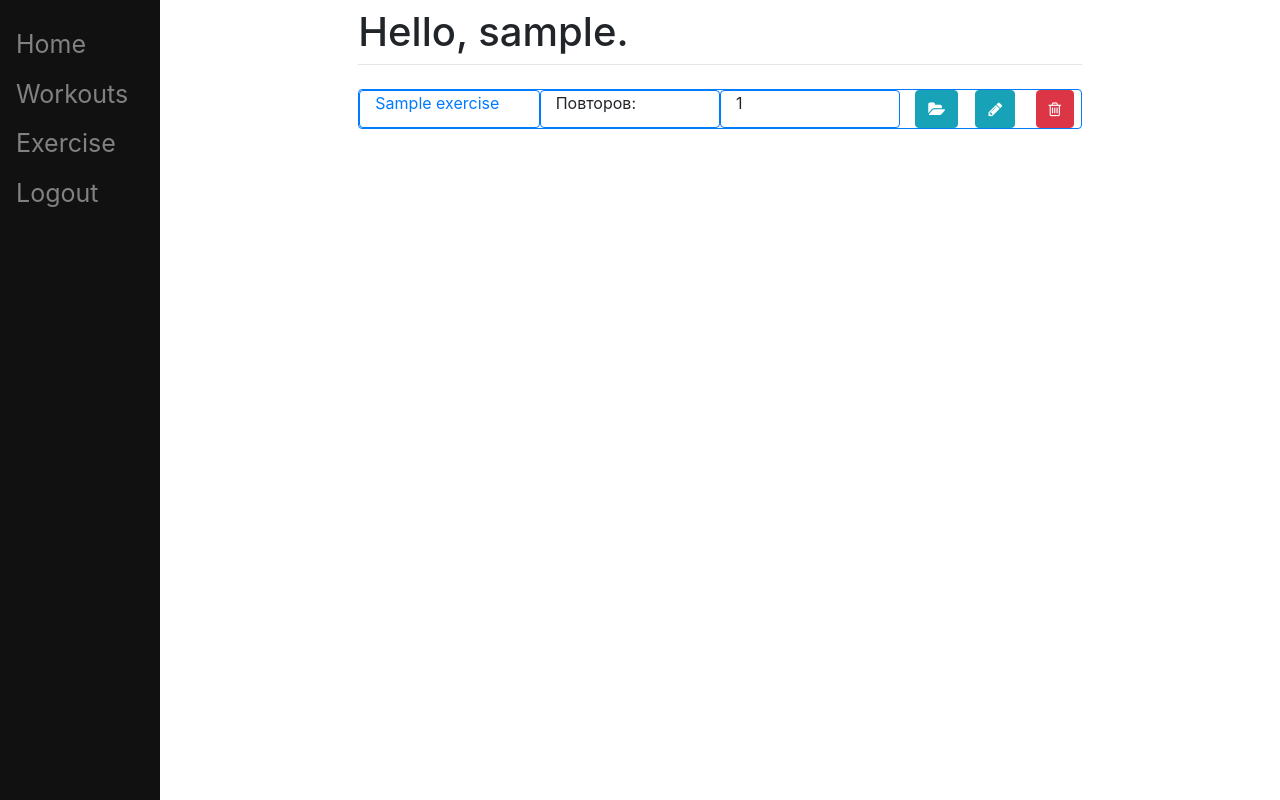
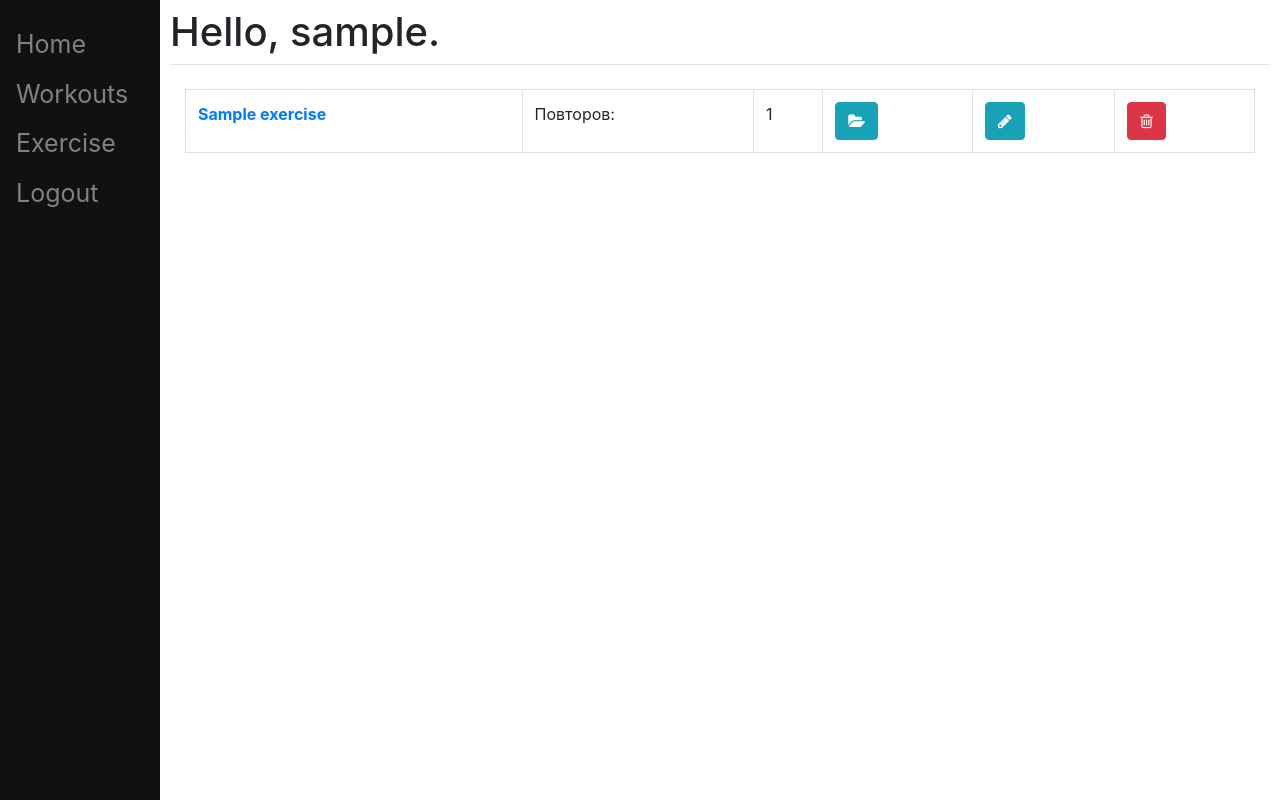
Before and after one commit to vvk2001github/djworkout, a Django app: page /workouts/ in a window 1280 px wide. Run offline with Django 3.2, Linux system fonts and the light colour scheme; a user stored in the database is signed in; tables that the repository leaves empty hold one stand-in row (values such as "Sample post"); some libraries are stand-ins or nearby versions.

Commit message:
2020-04-25 2046

```diff
--- a/mysite/main/templates/main/base.html
+++ b/mysite/main/templates/main/base.html
@@ -57,7 +57,7 @@
 
 	<div id="content" name="content" class="main">
 		<div class="row justify-content-center">
-			<div class="col-8">
+			<div class="col-12">
 				<h1 class="mt-2">
 					{% if user.is_authenticated %}
 						Hello, {{ user.username }}.
--- a/mysite/workouts/templates/workouts/index.html
+++ b/mysite/workouts/templates/workouts/index.html
@@ -4,53 +4,67 @@
 
 {% block content %}
 <div class="container-fluid">
-
+    <table class="table  table-hover table-bordered">
+        <tbody>
         {% for workout in workouts_list %}
-    <div class="row border border-primary rounded">
-        <div class="col-sm-3 border border-primary rounded">
-
-                    <a href="{% url 'workouts:index' %}">{{ workout.title }}</a>
-
-        </div>
-
+            <tr>
+                <th scope="row"><a href="{% url 'workouts:detail' workout.pk %}">{{ workout.title }}</a></th>
+                {% if workout.types == 'LRW' %}
+                    <td>ЛЕВ Повт.</td>
+                    <td>{{ workout.c1}}</td>
+                    <td>Вес:</td>
+                    <td>{{workout.w1}}</td>
+                    <td>ПРАВ Повт.</td>
+                    <td>{{ workout.c2}}</td>
+                    <td>Вес:</td>
+                    <td>{{workout.w2}}</td>
+                {% endif %}
 
                 {% if workout.types == 'W' %}
-            <div class="col-sm-3 border border-primary rounded">Повторов:</div>
-            <div class="col-sm-3 border border-primary rounded"> {{ workout.c1}}</div>
+                    <td colspan="4">Повторов:</td>
+                    <td colspan="4">{{ workout.c1}}</td>
                 {% endif %}
 
                 {% if workout.types == 'WW' %}
-            <div class="col-sm-2 border border-primary rounded">Повторов:</div>
-            <div class="col-sm-1 border border-primary rounded"> {{ workout.c1}}</div>
-            <div class="col-sm-2 border border-primary rounded">Вес:</div>
-            <div class="col-sm-1 border border-primary rounded"> {{ workout.w1}}</div>
+                    <td colspan="2">Повторов:</td>
+                    <td colspan="2">{{ workout.c1}}</td>
+                    <td colspan="2">Вес:</td>
+                    <td colspan="2">{{ workout.w1}}</td>
                 {% endif %}
 
-        <div class="col-sm-1">
-            <a href="{% url 'workouts:index' %}">
+                {% if workout.types == 'LR' %}
+                    <td colspan="2">ЛЕВ Повторов:</td>
+                    <td colspan="2">{{ workout.c1}}</td>
+                    <td colspan="2">ПРАВ Повторов:</td>
+                    <td colspan="2">{{ workout.c2}}</td>
+                {% endif %}
+
+                <td>
+                    <a href="{% url 'workouts:detail' workout.pk%}">
                      <button type="button" class="btn btn-info">
                        <i class="fa fa-folder-open"></i>
                      </button>
                     </a>
-        </div>
+                </td>
 
-        <div class="col-sm-1">
+                <td>
                     <a href="{% url 'workouts:index' %}">
                      <button type="button" class="btn btn-info">
                        <i class="fa fa-pencil"></i>
                      </button>
                     </a>
-        </div>
+                </td>
 
-        <div class="col-sm-1">
+                <td>
                     <a href="{% url 'workouts:index' %}">
                      <button type="button" class="btn btn-danger">
                        <i class="fa fa-trash-o"></i>
                      </button>
                     </a>
-        </div>
-
-    </div>
+                </td>
+            </tr>
         {% endfor %}
+        </tbody>
+    </table>
 </div>
 {% endblock %}
--- a/mysite/workouts/urls.py
+++ b/mysite/workouts/urls.py
@@ -5,7 +5,7 @@ app_name='workouts'
 urlpatterns = [
     path('', views.IndexView.as_view(), name='index'),
     #path('post/', views.postview, name='post'),
-    #path('<int:pk>/', views.ExerciseDetailView.as_view(), name='detail'),
+    path('<int:pk>/', views.WorkoutDetailView.as_view(), name='detail'),
     #path('edit/<int:pk>/', views.edit, name='edit'),
     #path('delete/<int:pk>/', views.delete, name='delete'),
  ]
--- a/mysite/workouts/views.py
+++ b/mysite/workouts/views.py
@@ -12,3 +12,9 @@ class IndexView(LoginRequiredMixin, ListView):
     def get_queryset(self):
         self.user = get_object_or_404(User, username = self.request.user)
         return Workouts.objects.raw('SELECT w.*, e.title, e.types FROM workouts_workouts w, exercise_exercise e, auth_user a where (w.exid_id = e.id)and(a.id = e.userid_id)and(a.username = %s)', [self.user.username])
+
+#Workout Detail View
+class WorkoutDetailView(LoginRequiredMixin, DetailView):
+    login_url = '/login/'
+    model=Workouts
+    template_name = 'workouts/work-detail.html'
```
Lines whose indentation alone changed are shown as unchanged.
